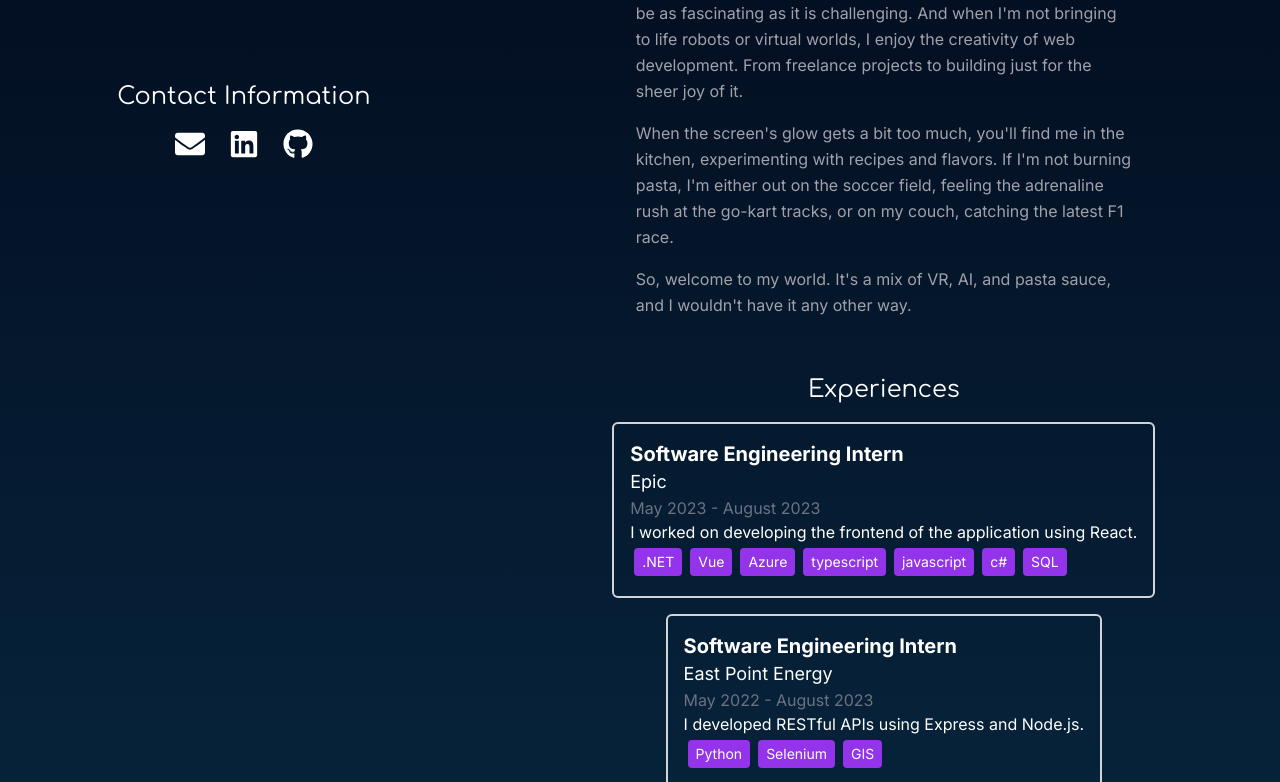
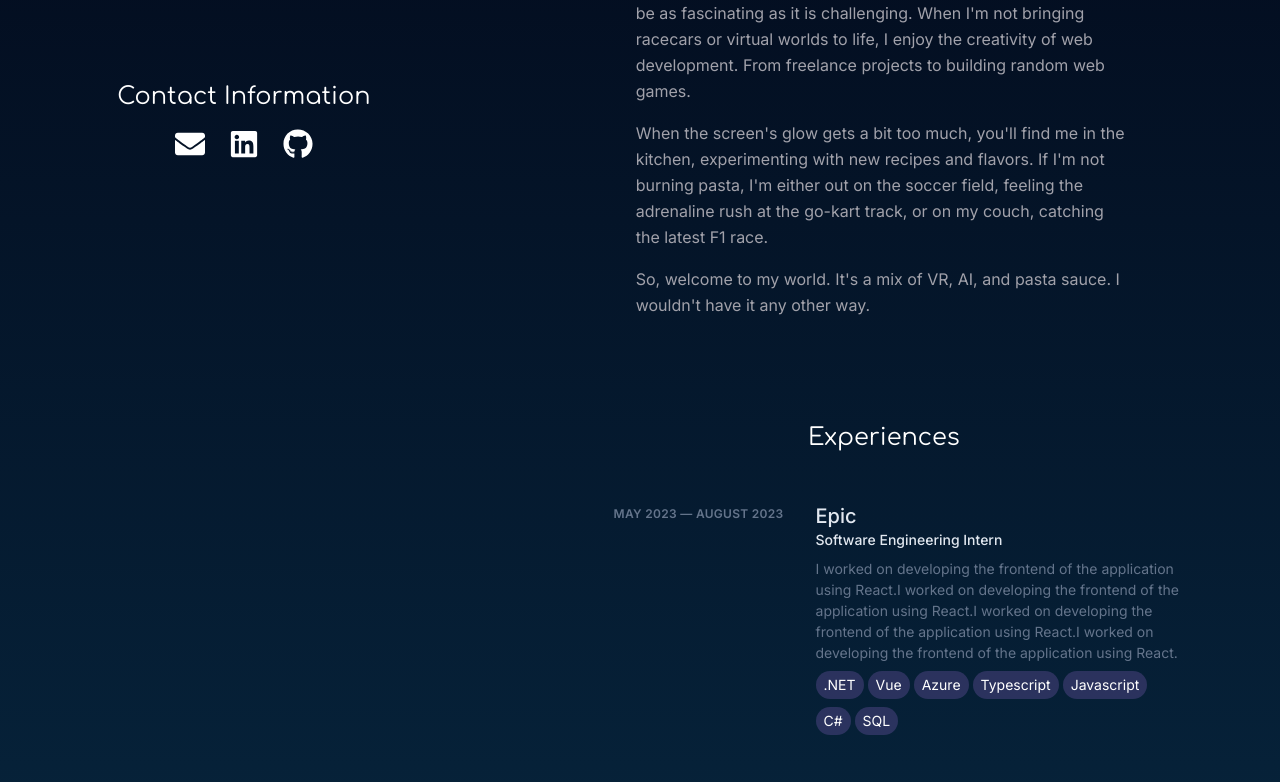
Before and after one commit to davidxiang101/portfolio, a Next.js app: page / in a window 1280 px wide. Shown: the part 1160-1942 px from the top of the page. Built offline with nearby package versions, Linux system fonts and the light colour scheme; what tailwindcss-debug-screens would draw is missing.

Commit message:
experience update

```diff
--- a/app/components/about.tsx
+++ b/app/components/about.tsx
@@ -4,17 +4,17 @@ const About: React.FC = () => {
     return (
         <div className="my-10 p-4 w-4/5 md:w-2/3 mx-auto">
             <p className="text-md text-zinc-400 leading-relaxed">
-                In 2011, I was deep into the world of Minecraft. But I wasn&apos;t just playing—I&apos;m crafting. Crafting mods, to be exact. And just like that, without even realizing it, I had stumbled into the universe of coding.
+                In 2011, I was deep into the world of Minecraft. But I&apos;m not just playing—I&apos;m crafting. Crafting mods, to be exact. Without even realizing it, I had stumbled into the universe of coding.
                 Fast-forward to the present day, and I&apos;ve been fortunate enough to bring my visions to life in VR. I&apos;ve worked on immersive VR applications that, quite honestly, feel like I&apos;m living out my Minecraft modding dreams on a grand scale.
             </p>
             <p className="text-md text-zinc-400 leading-relaxed mt-4">
-                I&apos;ve also been delving into the realms of AI and have found it to be as fascinating as it is challenging. And when I&apos;m not bringing to life robots or virtual worlds, I enjoy the creativity of web development. From freelance projects to building just for the sheer joy of it.
+                I&apos;ve also been delving into the realms of AI and have found it to be as fascinating as it is challenging. When I&apos;m not bringing racecars or virtual worlds to life, I enjoy the creativity of web development. From freelance projects to building random web games.
             </p>
             <p className="text-md text-zinc-400 leading-relaxed mt-4">
-                When the screen&apos;s glow gets a bit too much, you&apos;ll find me in the kitchen, experimenting with recipes and flavors. If I&apos;m not burning pasta, I&apos;m either out on the soccer field, feeling the adrenaline rush at the go-kart tracks, or on my couch, catching the latest F1 race.
+                When the screen&apos;s glow gets a bit too much, you&apos;ll find me in the kitchen, experimenting with new recipes and flavors. If I&apos;m not burning pasta, I&apos;m either out on the soccer field, feeling the adrenaline rush at the go-kart track, or on my couch, catching the latest F1 race.
             </p>
             <p className="text-md text-zinc-400 leading-relaxed mt-4">
-                So, welcome to my world. It&apos;s a mix of VR, AI, and pasta sauce, and I wouldn&apos;t have it any other way.
+                So, welcome to my world. It&apos;s a mix of VR, AI, and pasta sauce. I wouldn&apos;t have it any other way.
             </p>
         </div>
     );
--- a/app/components/experience.tsx
+++ b/app/components/experience.tsx
@@ -1,21 +1,34 @@
 import React from 'react';
 import { ExperienceProps } from './types';
 
-const Experience: React.FC<ExperienceProps> = ({startDate, endDate, role, company, description, tags}) => {
+const Experience: React.FC<ExperienceProps> = ({ startDate, endDate, role, company, link, description, tags }) => {
 	return (
-		<div className="border-2 border-gray-300 p-4 rounded-md mb-4">
-			<h2 className="text-xl font-bold">{role}</h2>
-			<h3 className="text-lg">{company}</h3>
-			<p className="text-gray-500">{startDate} - {endDate}</p>
-			<p>{description}</p>
-			<div className="flex flex-wrap">
-				{tags.map((tag, index) => (
-					<span key={index} className="text-sm text-white bg-purple-600 px-2 py-1 m-1 rounded">
-						{tag}
-					</span>
-				))}
+		<div className="group relative grid w-3/4 grid-cols-8 gap-8 md:gap-4 mb-12 lg:hover:!opacity-100 lg:group-hover/list:opacity-50">
+			<header className="z-10 mb-2 mt-1 text-xs font-semibold uppercase tracking-wide text-slate-500 text-right pr-4 col-span-3">{startDate} — {endDate}</header>
+			<div className="z-10 col-span-5">
+				<h3 className="font-medium leading-snug text-slate-200">
+					<div>
+						<a className="text-xl text-slate-200 hover:text-purple-500
+                focus-visible:text-purple-500 group/link text-base" target="_blank"
+							rel="noopener noreferrer" href={link}>{company}</a>
+					</div>
+					<div>
+						<p className="text-sm text-slate-200">{role}</p>
+					</div>
+				</h3>
+				<p className="mt-2 text-sm leading-normal text-slate-500">{description}</p>
+				<div className="flex flex-wrap">
+					{tags.map((tag, index) => (
+						<span key={index} className="text-sm text-white bg-purple-400/20 text-purple-500 px-2 py-1 mr-1 mt-2 rounded-full">
+							{tag}
+						</span>
+					))}
+				</div>
 			</div>
 		</div>
+
+
+
 	);
 }
 
--- a/app/components/experiencesList.tsx
+++ b/app/components/experiencesList.tsx
@@ -5,7 +5,7 @@ import { experiences } from '../data/experiences';
 const ExperiencesList: React.FC = () => {
 	return (
 		<div className="flex flex-col items-center justify-center">
-			<h1 className="text-2xl font-display mb-4">Experiences</h1>
+			<h1 className="text-2xl font-display my-12">Experiences</h1>
 			{experiences.map((experience, index) => (
 				<Experience key={index} {...experience} />
 			))}
--- a/app/components/types.ts
+++ b/app/components/types.ts
@@ -3,6 +3,7 @@ export interface ExperienceProps {
     endDate: string;
     role: string;
     company: string;
+    link: string;
     description: string;
     tags: string[];
 }
--- a/app/data/experiences.ts
+++ b/app/data/experiences.ts
@@ -6,14 +6,16 @@ export const experiences: ExperienceProps[] = [
 		endDate: 'August 2023',
 		role: 'Software Engineering Intern',
 		company: 'Epic',
-		description: 'I worked on developing the frontend of the application using React.',
-		tags: ['.NET', 'Vue', 'Azure', 'typescript', 'javascript', 'c#', 'SQL']
+		link: 'https://www.epic.com/',
+		description: 'I worked on developing the frontend of the application using React.I worked on developing the frontend of the application using React.I worked on developing the frontend of the application using React.I worked on developing the frontend of the application using React.',
+		tags: ['.NET', 'Vue', 'Azure', 'Typescript', 'Javascript', 'C#', 'SQL']
 	},
 	{
 		startDate: 'May 2022',
 		endDate: 'August 2023',
 		role: 'Software Engineering Intern',
 		company: 'East Point Energy',
+		link: 'https://www.eastpointenergy.com/',
 		description: 'I developed RESTful APIs using Express and Node.js.',
 		tags: ['Python', 'Selenium', 'GIS']
 	},
@@ -22,6 +24,7 @@ export const experiences: ExperienceProps[] = [
 		endDate: 'Present',
 		role: 'Undergraduate Researcher',
 		company: 'ORCL Lab',
+		link: "https://engineering.virginia.edu/omni-reality-and-cognition-lab",
 		description: 'I developed RESTful APIs using Express and Node.js.',
 		tags: ['Unity', 'C#', 'VR']
 	},
@@ -30,6 +33,7 @@ export const experiences: ExperienceProps[] = [
 		endDate: 'Present',
 		role: 'Undergraduate Researcher',
 		company: 'Cavalier Autonomous Racing',
+		link: "https://autonomousracing.dev/",
 		description: 'I developed RESTful APIs using Express and Node.js.',
 		tags: ['Unity', 'C#', 'VR']
 	},];
--- a/app/globals.css
+++ b/app/globals.css
@@ -14,7 +14,8 @@
   }
 }
 
-html, body {
+html,
+body {
   -webkit-font-smoothing: antialiased;
   -moz-osx-font-smoothing: grayscale;
 }
@@ -24,6 +25,9 @@ html, body {
   color: #1A202C;
 }
 
+.group {
+  grid-template-columns: repeat(8, minmax(0, 1fr));
+}
 
 body {
   color: rgb(var(--foreground-rgb));
```
